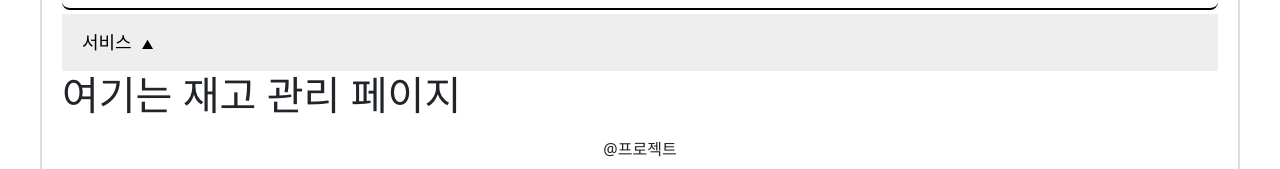
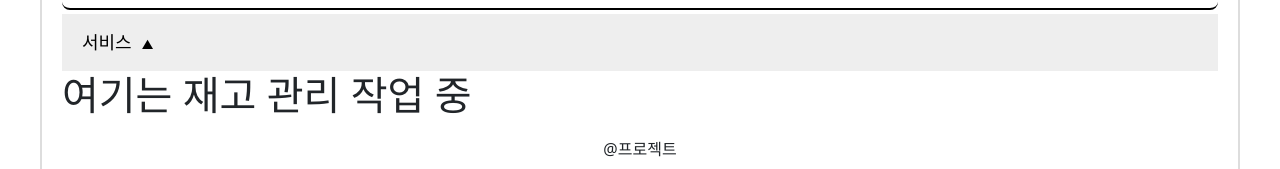
Before and after one commit to KoreanICT/projectFront, a React (Create React App) app: page /management in a window 1280 px wide. Shown: the part 130-299 px from the top of the page. Built offline with nearby package versions, Linux system fonts and the light colour scheme.

Commit message:
재고 관리 작업중

```diff
--- a/src/cont/management/Management.tsx
+++ b/src/cont/management/Management.tsx
@@ -3,7 +3,7 @@ import React from 'react'
 const Management: React.FC = () => {
   return (
     <div>
-      <h1>여기는 재고 관리 페이지</h1>
+      <h1>여기는 재고 관리 작업 중</h1>
     </div>
   )
 }
```
